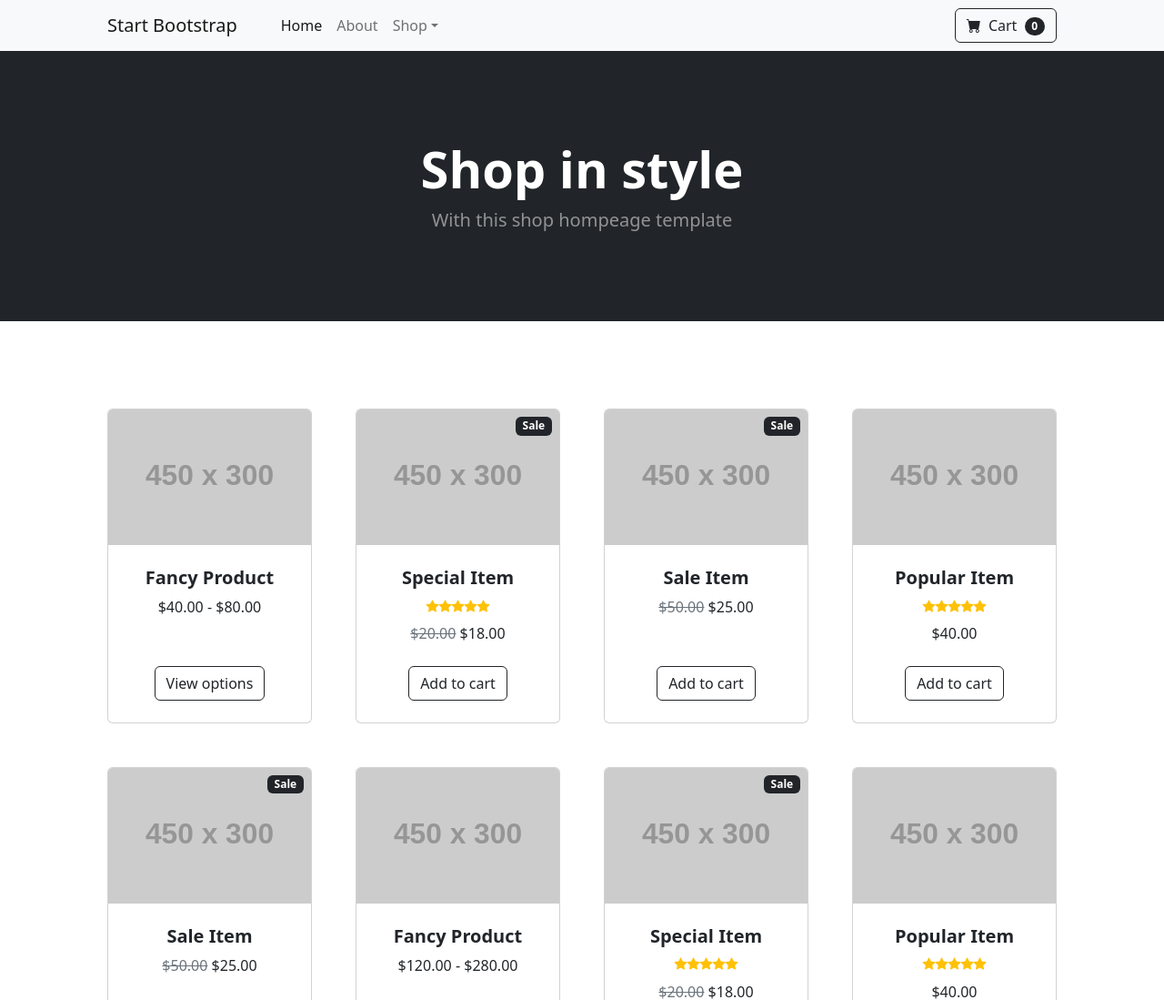
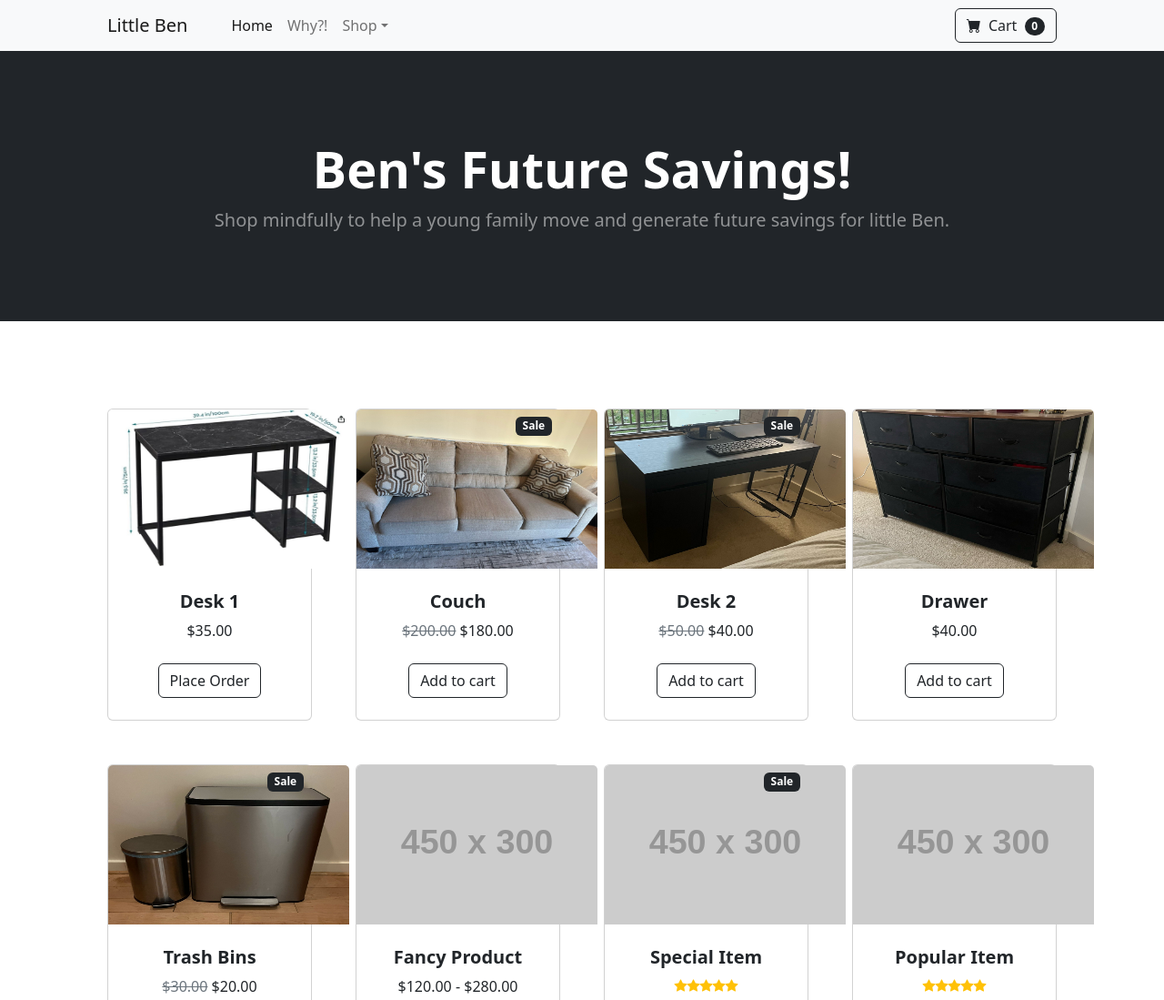
Before and after one commit to tmontu/webproject_mystuff, a plain HTML site: page index.html in a window 1280 px wide. Shown: the top 1099 px of the page at 91% size. Drawn offline with nearby package versions, Linux system fonts and the light colour scheme; placeholder pictures from the web are drawn by us; files whose address does not match are found by name.

Commit message:
1st Version

```diff
--- a/index.html
+++ b/index.html
@@ -5,31 +5,40 @@
         <meta name="viewport" content="width=device-width, initial-scale=1, shrink-to-fit=no" />
         <meta name="description" content="" />
         <meta name="author" content="" />
-        <title>Shop Homepage - Start Bootstrap Template</title>
+        <title>Shop from little Ben</title>
         <!-- Favicon-->
         <link rel="icon" type="image/x-icon" href="assets/favicon.ico" />
         <!-- Bootstrap icons-->
         <link href="https://cdn.jsdelivr.net/npm/bootstrap-icons@1.5.0/font/bootstrap-icons.css" rel="stylesheet" />
         <!-- Core theme CSS (includes Bootstrap)-->
         <link href="css/styles.css" rel="stylesheet" />
+
+        <style> /*coded using Chat GPT*/
+            .card-img-top {
+                width: 265px; /* Set the desired width */
+                height: 175px; /* Set the desired height */
+                justify-content: center;
+
+            }
+        </style>
     </head>
     <body>
         <!-- Navigation-->
         <nav class="navbar navbar-expand-lg navbar-light bg-light">
             <div class="container px-4 px-lg-5">
-                <a class="navbar-brand" href="#!">Start Bootstrap</a>
+                <a class="navbar-brand" href="#!">Little Ben</a>
                 <button class="navbar-toggler" type="button" data-bs-toggle="collapse" data-bs-target="#navbarSupportedContent" aria-controls="navbarSupportedContent" aria-expanded="false" aria-label="Toggle navigation"><span class="navbar-toggler-icon"></span></button>
                 <div class="collapse navbar-collapse" id="navbarSupportedContent">
                     <ul class="navbar-nav me-auto mb-2 mb-lg-0 ms-lg-4">
                         <li class="nav-item"><a class="nav-link active" aria-current="page" href="#!">Home</a></li>
-                        <li class="nav-item"><a class="nav-link" href="#!">About</a></li>
+                        <li class="nav-item"><a class="nav-link" href="#!">Why?!</a></li>
                         <li class="nav-item dropdown">
                             <a class="nav-link dropdown-toggle" id="navbarDropdown" href="#" role="button" data-bs-toggle="dropdown" aria-expanded="false">Shop</a>
                             <ul class="dropdown-menu" aria-labelledby="navbarDropdown">
                                 <li><a class="dropdown-item" href="#!">All Products</a></li>
                                 <li><hr class="dropdown-divider" /></li>
-                                <li><a class="dropdown-item" href="#!">Popular Items</a></li>
-                                <li><a class="dropdown-item" href="#!">New Arrivals</a></li>
+                                <li><a class="dropdown-item" href="#!">Living Room</a></li>
+                                <li><a class="dropdown-item" href="#!">Kitchen</a></li>
                             </ul>
                         </li>
                     </ul>
@@ -47,8 +56,8 @@
         <header class="bg-dark py-5">
             <div class="container px-4 px-lg-5 my-5">
                 <div class="text-center text-white">
-                    <h1 class="display-4 fw-bolder">Shop in style</h1>
-                    <p class="lead fw-normal text-white-50 mb-0">With this shop hompeage template</p>
+                    <h1 class="display-4 fw-bolder">Ben's Future Savings!</h1>
+                    <p class="lead fw-normal text-white-50 mb-0">Shop mindfully to help a young family move and generate future savings for little Ben.</p>
                 </div>
             </div>
         </header>
@@ -59,19 +68,19 @@
                     <div class="col mb-5">
                         <div class="card h-100">
                             <!-- Product image-->
-                            <img class="card-img-top" src="https://dummyimage.com/450x300/dee2e6/6c757d.jpg" alt="..." />
+                            <img class="card-img-top" src="C:\Users\tmont\Documents\GitHub\webproject_mystuff\Photos\Desk_1.jpg" alt="..." />
                             <!-- Product details-->
                             <div class="card-body p-4">
                                 <div class="text-center">
                                     <!-- Product name-->
-                                    <h5 class="fw-bolder">Fancy Product</h5>
+                                    <h5 class="fw-bolder">Desk 1</h5>
                                     <!-- Product price-->
-                                    $40.00 - $80.00
+                                    $35.00
                                 </div>
                             </div>
                             <!-- Product actions-->
                             <div class="card-footer p-4 pt-0 border-top-0 bg-transparent">
-                                <div class="text-center"><a class="btn btn-outline-dark mt-auto" href="#">View options</a></div>
+                                <div class="text-center"><a class="btn btn-outline-dark mt-auto" href="#">Place Order</a></div>
                             </div>
                         </div>
                     </div>
@@ -80,23 +89,15 @@
                             <!-- Sale badge-->
                             <div class="badge bg-dark text-white position-absolute" style="top: 0.5rem; right: 0.5rem">Sale</div>
                             <!-- Product image-->
-                            <img class="card-img-top" src="https://dummyimage.com/450x300/dee2e6/6c757d.jpg" alt="..." />
+                            <img class="card-img-top" src="C:\Users\tmont\Documents\GitHub\webproject_mystuff\Photos\Couch_1.jpg" alt="..." />
                             <!-- Product details-->
                             <div class="card-body p-4">
                                 <div class="text-center">
                                     <!-- Product name-->
-                                    <h5 class="fw-bolder">Special Item</h5>
-                                    <!-- Product reviews-->
-                                    <div class="d-flex justify-content-center small text-warning mb-2">
-                                        <div class="bi-star-fill"></div>
-                                        <div class="bi-star-fill"></div>
-                                        <div class="bi-star-fill"></div>
-                                        <div class="bi-star-fill"></div>
-                                        <div class="bi-star-fill"></div>
-                                    </div>
+                                    <h5 class="fw-bolder">Couch</h5>
                                     <!-- Product price-->
-                                    <span class="text-muted text-decoration-line-through">$20.00</span>
-                                    $18.00
+                                    <span class="text-muted text-decoration-line-through">$200.00</span>
+                                    $180.00
                                 </div>
                             </div>
                             <!-- Product actions-->
@@ -110,15 +111,15 @@
                             <!-- Sale badge-->
                             <div class="badge bg-dark text-white position-absolute" style="top: 0.5rem; right: 0.5rem">Sale</div>
                             <!-- Product image-->
-                            <img class="card-img-top" src="https://dummyimage.com/450x300/dee2e6/6c757d.jpg" alt="..." />
+                            <img class="card-img-top" src="C:\Users\tmont\Documents\GitHub\webproject_mystuff\Photos\Desk-Room_1.jpg" alt="..." />
                             <!-- Product details-->
                             <div class="card-body p-4">
                                 <div class="text-center">
                                     <!-- Product name-->
-                                    <h5 class="fw-bolder">Sale Item</h5>
+                                    <h5 class="fw-bolder">Desk 2</h5>
                                     <!-- Product price-->
                                     <span class="text-muted text-decoration-line-through">$50.00</span>
-                                    $25.00
+                                    $40.00
                                 </div>
                             </div>
                             <!-- Product actions-->
@@ -130,20 +131,13 @@
                     <div class="col mb-5">
                         <div class="card h-100">
                             <!-- Product image-->
-                            <img class="card-img-top" src="https://dummyimage.com/450x300/dee2e6/6c757d.jpg" alt="..." />
+                            <img class="card-img-top" src="C:\Users\tmont\Documents\GitHub\webproject_mystuff\Photos\Drawer_1.jpg" alt="..." />
                             <!-- Product details-->
                             <div class="card-body p-4">
                                 <div class="text-center">
                                     <!-- Product name-->
-                                    <h5 class="fw-bolder">Popular Item</h5>
-                                    <!-- Product reviews-->
-                                    <div class="d-flex justify-content-center small text-warning mb-2">
-                                        <div class="bi-star-fill"></div>
-                                        <div class="bi-star-fill"></div>
-                                        <div class="bi-star-fill"></div>
-                                        <div class="bi-star-fill"></div>
-                                        <div class="bi-star-fill"></div>
-                                    </div>
+                                    <h5 class="fw-bolder">Drawer</h5>
+
                                     <!-- Product price-->
                                     $40.00
                                 </div>
@@ -159,15 +153,15 @@
                             <!-- Sale badge-->
                             <div class="badge bg-dark text-white position-absolute" style="top: 0.5rem; right: 0.5rem">Sale</div>
                             <!-- Product image-->
-                            <img class="card-img-top" src="https://dummyimage.com/450x300/dee2e6/6c757d.jpg" alt="..." />
+                            <img class="card-img-top" src="C:\Users\tmont\Documents\GitHub\webproject_mystuff\Photos\Trash_1.jpg" alt="..." />
                             <!-- Product details-->
                             <div class="card-body p-4">
                                 <div class="text-center">
                                     <!-- Product name-->
-                                    <h5 class="fw-bolder">Sale Item</h5>
+                                    <h5 class="fw-bolder">Trash Bins</h5>
                                     <!-- Product price-->
-                                    <span class="text-muted text-decoration-line-through">$50.00</span>
-                                    $25.00
+                                    <span class="text-muted text-decoration-line-through">$30.00</span>
+                                    $20.00
                                 </div>
                             </div>
                             <!-- Product actions-->
```
Also changed, not shown: Photos/Couch_1.jpg (added), Photos/Desk-Room_1.jpg (added), Photos/Desk_1.jpg (added), Photos/Drawer_1.jpg (added), Photos/Trash_1.jpg (added).
